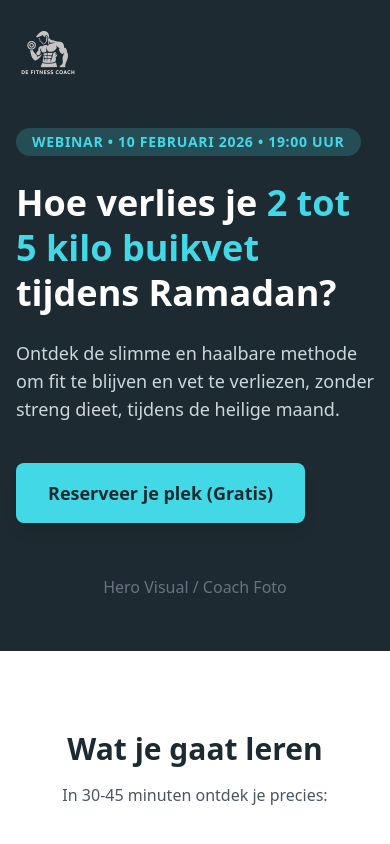
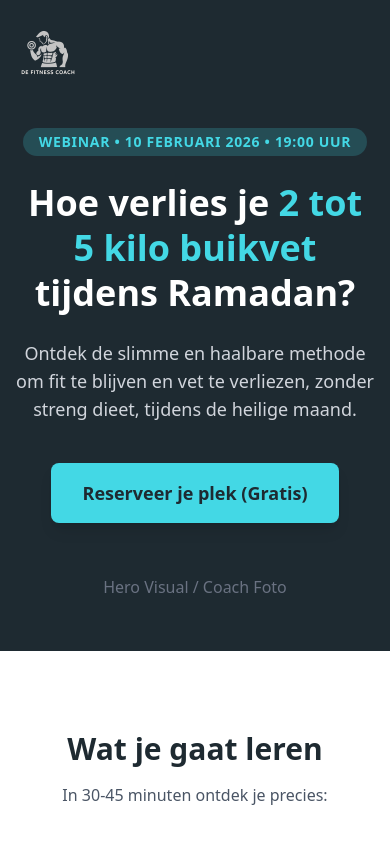
Before and after one commit to Bobantersyn/ramadan-webinar-2026, a Next.js app: page / in a window 390 px wide. Shown: the top 844 px of the page. Built offline with nearby package versions, Linux system fonts and the light colour scheme.

Commit message:
fix: center hero content on mobile

```diff
--- a/src/app/page.tsx
+++ b/src/app/page.tsx
@@ -13,7 +13,7 @@ export default function Home() {
       {/* Hero Section */}
       <section className="relative pt-32 pb-20 px-4 md:px-8 bg-brand-dark text-white overflow-hidden">
         <div className="max-w-6xl mx-auto flex flex-col md:flex-row items-center gap-12">
-          <div className="flex-1 space-y-6">
+          <div className="flex-1 space-y-6 text-center md:text-left">
             <div className="inline-block bg-brand-cyan/20 text-brand-cyan px-4 py-1 rounded-full text-sm font-semibold uppercase tracking-wider">
               Webinar • 10 Februari 2026 • 19:00 Uur
             </div>
```
